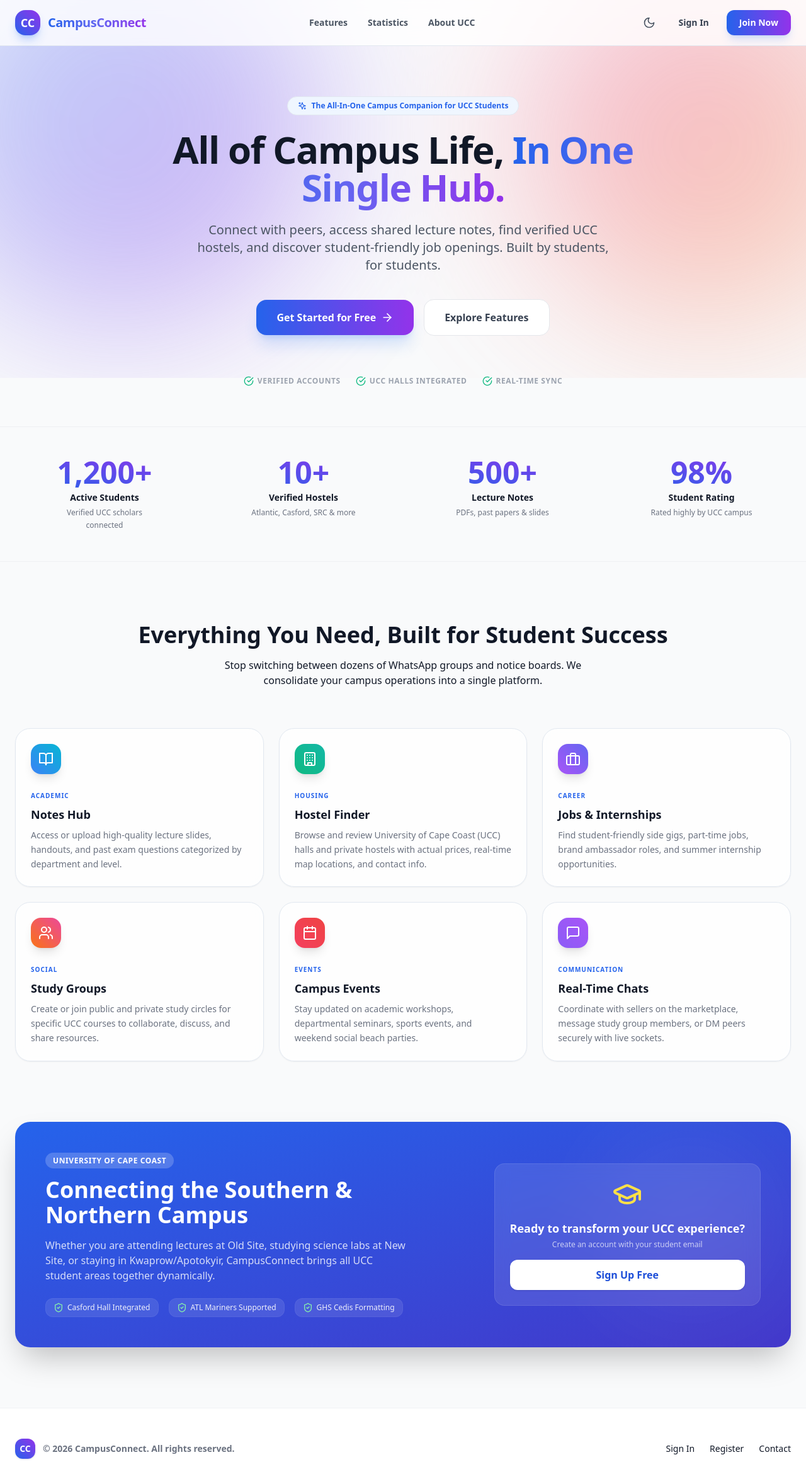
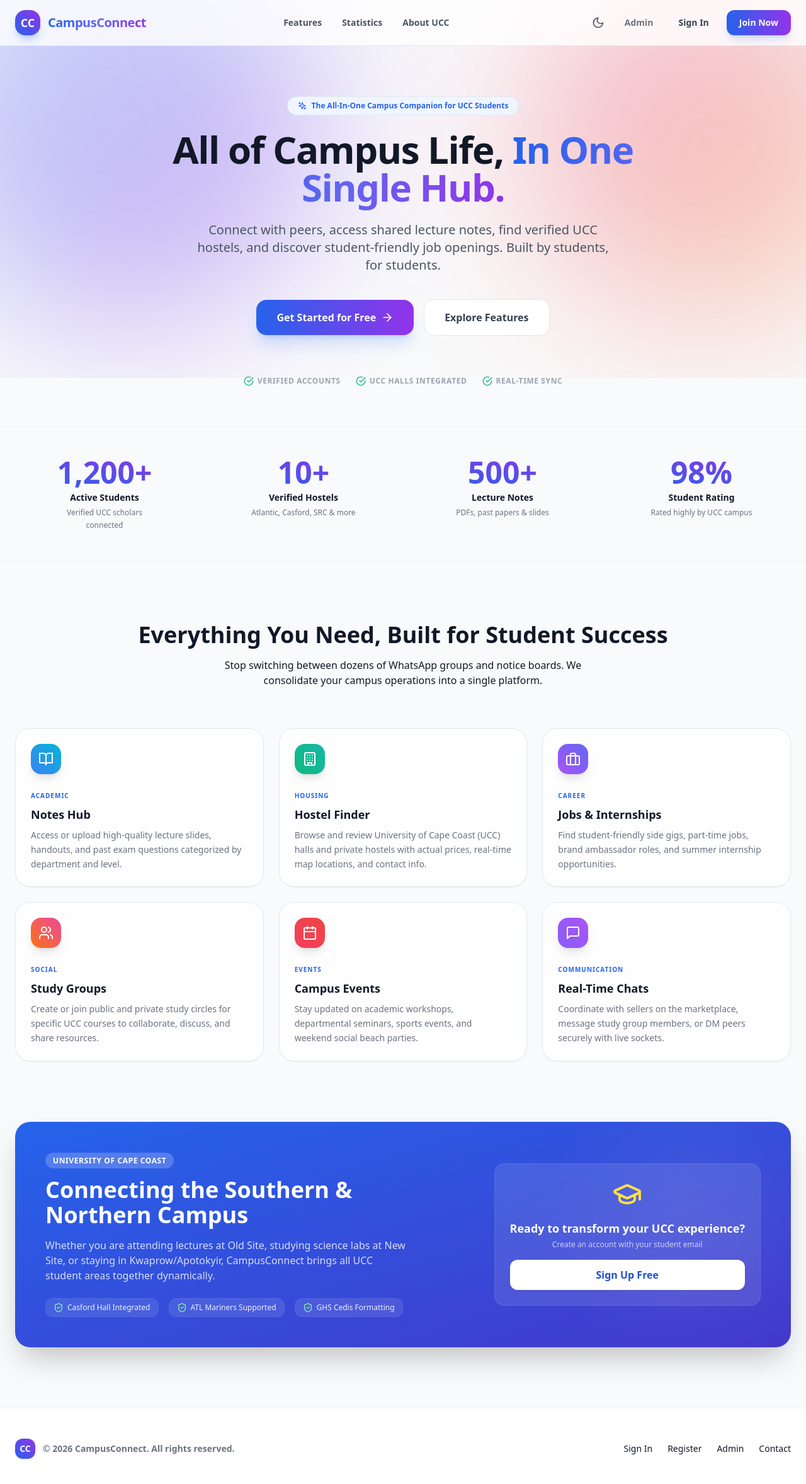
Before and after one commit to arnocansey/CampusConnect, a Next.js app in the folder frontend/: page / in a window 1280 px wide. Shown: the top 2356 px of the page at 63% size. Built offline with nearby package versions, Linux system fonts and the light colour scheme; no server answers.

Commit message:
feat: add Admin login link to landing page header and footer

```diff
--- a/frontend/src/screens/LandingPage.tsx
+++ b/frontend/src/screens/LandingPage.tsx
@@ -98,6 +98,12 @@ export function LandingPage() {
 
           <div className="flex items-center gap-3">
             <ThemeToggle />
+            <Link
+              href="/admin/login"
+              className="text-sm font-bold text-gray-500 dark:text-gray-400 hover:text-blue-600 dark:hover:text-blue-400 px-3 py-2 transition hidden sm:block"
+            >
+              Admin
+            </Link>
             <Link
               href="/login"
               className="text-sm font-bold text-gray-700 dark:text-gray-200 hover:text-blue-600 dark:hover:text-blue-400 px-4 py-2 transition"
@@ -266,6 +272,7 @@ export function LandingPage() {
           <div className="flex items-center gap-6 text-sm text-gray-550 dark:text-gray-400 font-medium">
             <Link href="/login" className="hover:text-blue-600 transition">Sign In</Link>
             <Link href="/signup" className="hover:text-blue-600 transition">Register</Link>
+            <Link href="/admin/login" className="hover:text-blue-600 transition">Admin</Link>
             <a href="mailto:support@campusconnect.com" className="hover:text-blue-600 transition">Contact</a>
           </div>
         </div>
```
